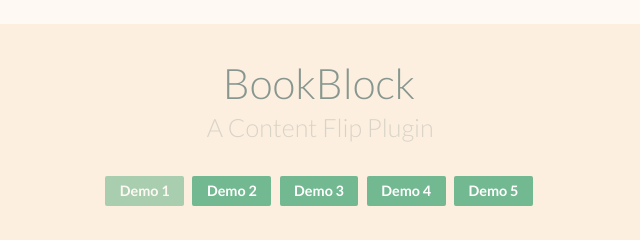
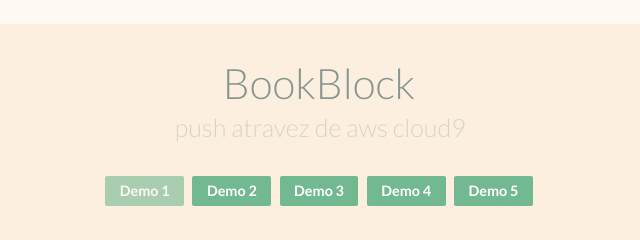
Before and after one commit to sofiaqsy/BookBlock, a plain HTML site: page index.html in a window 1280 px wide. Shown: the top 240 px of the page, 321-961 px from the left. Drawn offline with nearby package versions, Linux system fonts and the light colour scheme.

Commit message:
desde aws cloud9

```diff
--- a/index.html
+++ b/index.html
@@ -23,7 +23,7 @@
 				<span class="right"><a class="codrops-icon codrops-icon-drop" href="http://tympanus.net/codrops/2012/09/03/bookblock-a-content-flip-plugin/"><span>Back to the Codrops Article</span></a></span>
 			</div>
 			<header>
-				<h1>BookBlock <span>A Content Flip Plugin</span></h1>
+				<h1>BookBlock <span>push atravez de aws cloud9</span></h1>
 				<nav class="codrops-demos">
 					<a class="current-demo" href="index.html">Demo 1</a>
 					<a href="index2.html">Demo 2</a>
```
